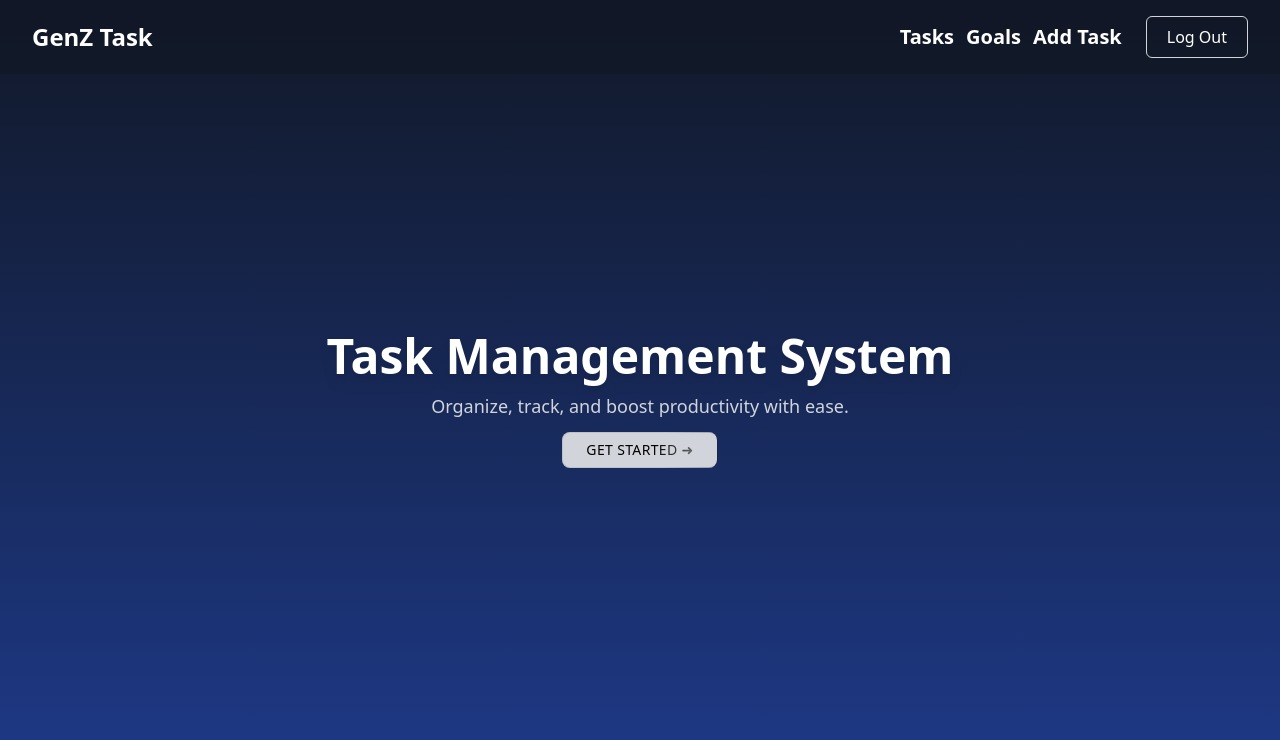
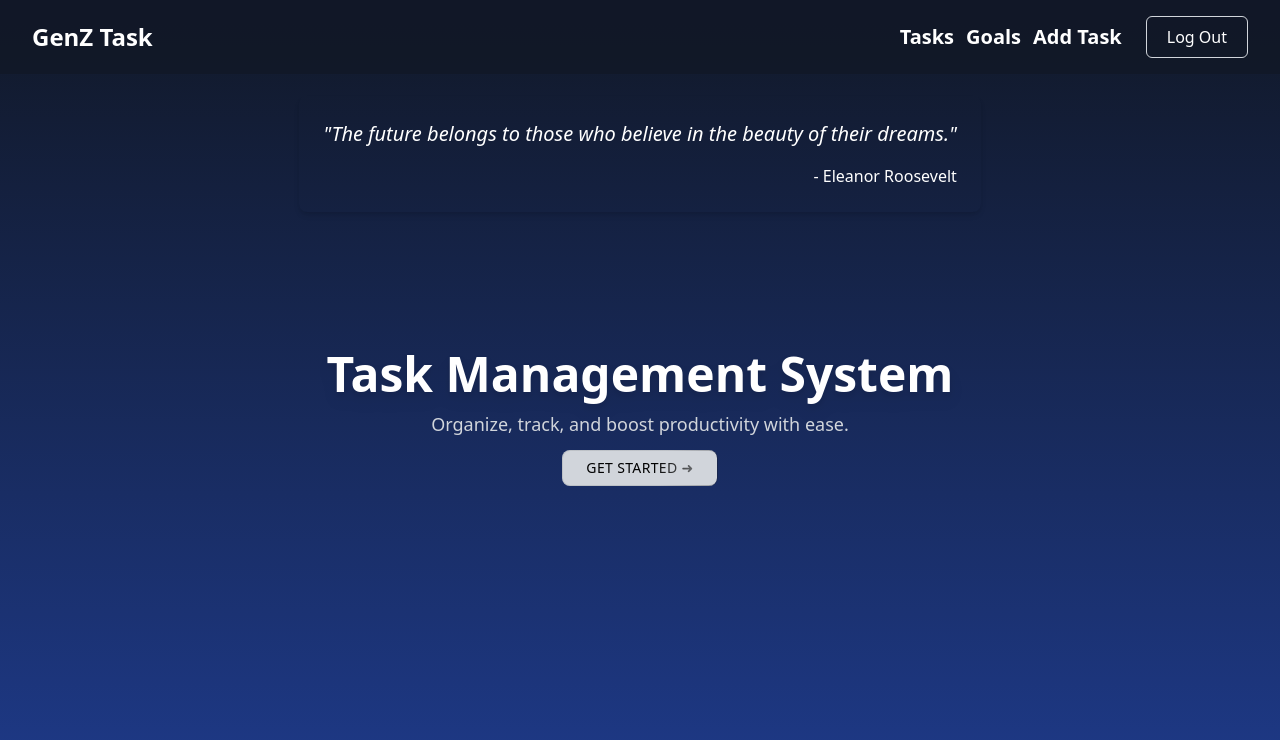
Before and after one commit to Walid-3105/task-goals-client, a React (Vite) app: page / in a window 1280 px wide. Shown: the top 740 px of the page. Built offline with nearby package versions, Linux system fonts and the light colour scheme; no server answers; sample sign-in values are in the browser's storage.

Commit message:
feat: motivational quote section added

```diff
--- a/src/Pages/Banner.jsx
+++ b/src/Pages/Banner.jsx
@@ -1,4 +1,5 @@
 import { ShinyButton } from "@/components/magicui/shiny-button";
+import MotivationalQuote from "@/components/MotivationalQuote";
 import React, { useState } from "react";
 import { NavLink } from "react-router-dom";
 
@@ -7,8 +8,9 @@ const Banner = () => {
 
   return (
     <div className="relative w-full bg-gradient-to-t from-blue-900 to-gray-900 h-full">
-      <div className="flex -mt-[74px] flex-col justify-center items-center h-screen text-center relative z-10 space-y-3">
-        <h3 className="text-5xl font-extrabold text-white drop-shadow-lg">
+      <div className="flex -mt-[5px] flex-col justify-center items-center h-screen text-center relative z-10 space-y-3">
+        <MotivationalQuote />
+        <h3 className="text-5xl font-extrabold text-white drop-shadow-lg pt-6">
           Task Management System
         </h3>
         <p className="mt-4 text-lg text-gray-300 max-w-2xl">
--- a/src/Pages/Main.jsx
+++ b/src/Pages/Main.jsx
@@ -7,7 +7,7 @@ const Main = () => {
   return (
     <div>
       <NavBar></NavBar>
-      <div className="pt-[74px] min-h-screen">
+      <div className="pt-[5px] min-h-screen">
         <Outlet></Outlet>
       </div>
     </div>
--- /dev/null
+++ b/src/components/MotivationalQuote.jsx
@@ -0,0 +1,87 @@
+import { useState, useEffect } from "react";
+
+const MotivationalQuote = () => {
+  const [quote, setQuote] = useState({ text: "", author: "" });
+  const [loading, setLoading] = useState(true);
+
+  // Collection of motivational quotes
+  const quotes = [
+    {
+      text: "The only way to do great work is to love what you do.",
+      author: "Steve Jobs",
+    },
+    {
+      text: "Success is not final, failure is not fatal: it is the courage to continue that counts.",
+      author: "Winston Churchill",
+    },
+    {
+      text: "Believe you can and you're halfway there.",
+      author: "Theodore Roosevelt",
+    },
+    {
+      text: "Everything you've ever wanted is on the other side of fear.",
+      author: "George Addair",
+    },
+    {
+      text: "The future belongs to those who believe in the beauty of their dreams.",
+      author: "Eleanor Roosevelt",
+    },
+    {
+      text: "Don't watch the clock; do what it does. Keep going.",
+      author: "Sam Levenson",
+    },
+    {
+      text: "The only limit to our realization of tomorrow is our doubts of today.",
+      author: "Franklin D. Roosevelt",
+    },
+    {
+      text: "It does not matter how slowly you go as long as you do not stop.",
+      author: "Confucius",
+    },
+    {
+      text: "The best way to predict the future is to create it.",
+      author: "Peter Drucker",
+    },
+    {
+      text: "Your time is limited, don't waste it living someone else's life.",
+      author: "Steve Jobs",
+    },
+  ];
+
+  const getRandomQuote = () => {
+    const randomIndex = Math.floor(Math.random() * quotes.length);
+    return quotes[randomIndex];
+  };
+
+  const fetchNewQuote = () => {
+    setLoading(true);
+    // Simulate a small delay for better UX
+    setTimeout(() => {
+      setQuote(getRandomQuote());
+      setLoading(false);
+    }, 300);
+  };
+
+  useEffect(() => {
+    fetchNewQuote();
+  }, []);
+
+  if (loading) {
+    return (
+      <div className="quote-container p-4 rounded-lg shadow-md">
+        <p className="text-white">Loading quote...</p>
+      </div>
+    );
+  }
+
+  return (
+    <div className="quote-container p-6 rounded-lg shadow-md absolute top-24">
+      <blockquote className="text-xl italic text-white mb-4">
+        "{quote.text}"
+      </blockquote>
+      <p className="text-right text-white">- {quote.author}</p>
+    </div>
+  );
+};
+
+export default MotivationalQuote;
```
